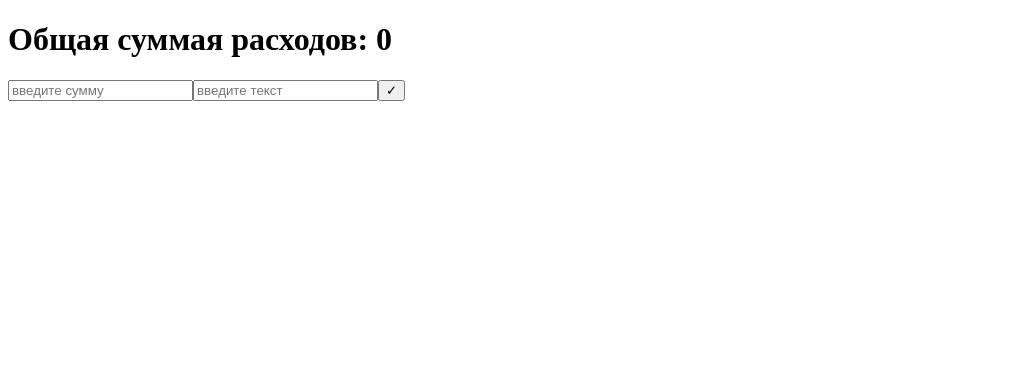
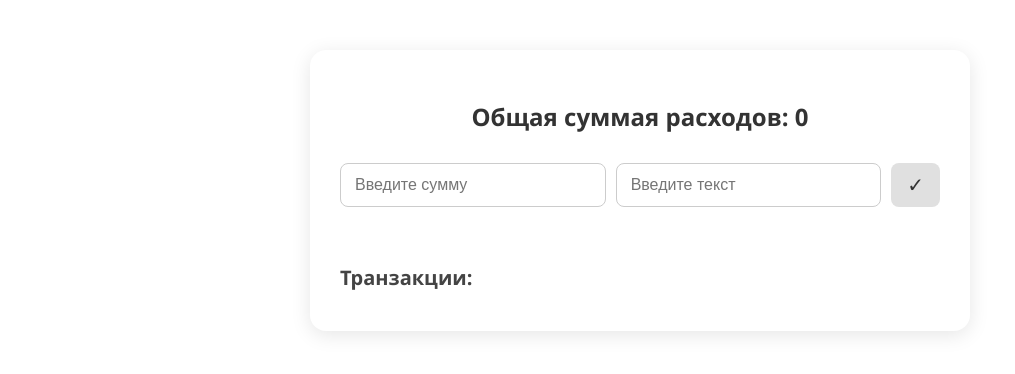
Before and after one commit to iCHera/financial-tracker, a Vue app: page / in a window 1280 px wide. Shown: the top 374 px of the page, without its empty margins (0-1015 px from the left). Built offline with nearby package versions, Linux system fonts and the light colour scheme.

Commit message:
expenses

```diff
--- a/src/components/Expenses.vue
+++ b/src/components/Expenses.vue
@@ -1,16 +1,29 @@
 <script setup>
-    import { ref } from 'vue'
+    import { compile, computed, ref } from 'vue'
     import { useTransactionsStore } from '@/stores/transactions';
 
-    const expenses = useTransactionsStore()
+    const store = useTransactionsStore()
 
+    // для добавления записи
     const transactionText = ref('')
     const transactionAmount = ref('')
 
+    // для изменения записи
+    const editText = ref('')
+    const editAmount = ref('')
+    const editingId = ref(null);
+
+    // фильтрация переменных
+    const transactions = computed(() => {
+        return store.transactions.filter(t => t.amount < 0)
+    })
+
+    //функция добавления значений
     function addExpenses() {
         const potentialNumber = parseFloat(transactionAmount.value);
 
         if (!transactionText.value.trim() && transactionAmount.value) {
+            alert("Заполните все поля.")
             return;
         }
 
@@ -24,36 +37,342 @@
             amount: -potentialNumber
         }
 
-        expenses.addTransaction(transactionData)
+        store.addTransaction(transactionData)
 
         transactionText.value = ''
         transactionAmount.value = ''
     }
 
+    //функция начала изменения
+    function startEditing(transaction) {
+        editingId.value = transaction.id
+        editText.value = transaction.text;
+        editAmount.value = transaction.amount;
+    }
+
+    // функция изменения значений
+    function EditValue(ExpensesID) {
+        const potentialNumber = parseFloat(editAmount.value);
+
+        if (!editText.value.trim() || !editAmount.value) {
+            alert("Заполните все поля.")
+            return;
+        };
+
+        if (isNaN(potentialNumber)) {
+            alert("Пожалуйста, введите корректную сумму.");
+            return;
+        }
+
+        const updateData = {
+            text: editText.value,
+            amount: -Math.abs(parseFloat(editAmount.value))
+        };
+
+        store.updateTransaction(ExpensesID, updateData)
+        editingId.value = null;
+    }
+
+    //функция конец изменения
+    function cancelEditing() {
+        editingId.value = null;
+    }
+
+    //функция удаления
+    function deleteExpenses(ExpensesID) {
+        store.deleteTransaction(ExpensesID)
+    }
+
 </script>
 
 <template>
-    <h1> Общая суммая расходов: {{ expenses.totalExpense }} </h1>
+    <section class="expenses">
+        <h1 class="expenses-sum"> Общая суммая расходов: {{ store.totalExpense }} </h1>
 
             <div class="expenses-table">
                 <input type="number"
-        placeholder="введите сумму"
+                placeholder="Введите сумму"
                 class="expenses-price-input"
-        v-model="transactionAmount">
+                v-model="transactionAmount"
+                @keyup.enter="addExpenses"
+                >
 
                 <input type="text"
-        placeholder="введите текст"
+                placeholder="Введите текст"
                 class="expenses-text-input"
                 v-model="transactionText"
+                @keyup.enter="addExpenses"
                 >
                 <button
                 class="expenses-button"
                 :class="{'is-activ': transactionText.trim() && transactionAmount}"
-        @click="addExpenses()"
+                @click="addExpenses"
                 >✓</button>
             </div>
+
+            <div class="transactions-div">
+                <h1 class="transactions-text">Транзакции: </h1>
+                    <ul class="transactions-content-ul">
+                        <li v-for="transaction in transactions" :key="transaction.id" class="transactions-content-li">
+
+                            <div v-if="editingId === transaction.id" class="edit-form">
+
+                                <input type="number"
+                                v-model="editAmount"
+                                class="edit-amount"
+                                placeholder="Введите сумму">
+
+                                <input type="text"
+                                v-model="editText"
+                                class="edit-text"
+                                placeholder="Введите текст">
+
+                                <button @click="EditValue(transaction.id)" class="edit-button-aplya">✓</button>
+                                <button @click="cancelEditing" class="edit-button-cancellation">X</button>
+
+                            </div>
+
+                            <div v-else class="display-view">
+
+                                <div class="transactions-content-dev-text">
+                                    <h1 class="transactions-amount-div"> {{ transaction.amount }}</h1>
+                                    <h1 class="transactions-text-div">{{ transaction.text }}</h1>
+                                </div>
+
+                                <div class="transactions-button-div">
+                                    <button class="button-new-value" @click="startEditing(transaction)">✏️</button>
+                                    <button class="button-delete" @click="deleteExpenses(transaction.id)">X</button>
+                                </div>
+
+                            </div>
+
+                        </li>
+                    </ul>
+            </div>
+    </section>
 </template>
 
 <style scoped>
+.expenses {
+    display: flex;
+    flex-direction: column;
+    align-items: center;
+    max-width: 600px;
+    width: 100%;
+    margin: 50px auto;
+    padding: 30px;
+    background: #ffffff;
+    border-radius: 16px;
+    box-shadow: 0 4px 20px rgba(0, 0, 0, 0.1);
+    font-family: 'Segoe UI', Tahoma, Geneva, Verdana, sans-serif;
+}
 
+.expenses-sum {
+    font-size: 24px;
+    font-weight: bold;
+    color: #333;
+    margin-bottom: 30px;
+}
+
+.expenses-table {
+    display: flex;
+    gap: 10px;
+    width: 100%;
+    margin-bottom: 20px;
+}
+
+.expenses-price-input,
+.expenses-text-input {
+    flex: 1;
+    padding: 10px 14px;
+    font-size: 16px;
+    border: 1px solid #ccc;
+    border-radius: 8px;
+    outline: none;
+    transition: border-color 0.3s ease;
+}
+
+.expenses-price-input:focus,
+.expenses-text-input:focus {
+    border-color: #4CAF50;
+}
+
+.expenses-button {
+    padding: 10px 16px;
+    font-size: 20px;
+    background-color: #e0e0e0;
+    color: #333;
+    border: none;
+    border-radius: 8px;
+    cursor:not-allowed;
+    transition: all 0.3s ease;
+}
+
+.expenses-button.is-activ {
+    background-color: #4CAF50;
+    color: #fff;
+    cursor: pointer;
+}
+
+.expenses-button.is-activ:hover {
+    background-color: #45a049;
+    color: #fff;
+
+}
+
+.transactions-div {
+    width: 100%;
+    margin-top: 20px;
+}
+
+.transactions-text {
+    font-size: 20px;
+    font-weight: bold;
+    color: #444;
+    margin-bottom: 10px;
+}
+
+.transactions-content-ul {
+    list-style: none;
+    padding: 0;
+    margin: 0;
+}
+
+.transactions-content-li {
+    display: flex;
+    justify-content: space-between;
+    align-items: center;
+    background-color: #f7f7f7;
+    padding: 12px 16px;
+    margin-bottom: 10px;
+    border-radius: 10px;
+    box-shadow: 0 2px 6px rgba(0, 0, 0, 0.05);
+}
+
+.edit-form {
+    display: flex;
+    gap: 10px;
+    width: 100%;
+    border-radius: 10px;
+    box-shadow: inset 0 0 5px rgba(0, 0, 0, 0.05);
+    align-items: center;
+    flex-wrap: wrap;
+}
+
+.edit-amount,
+.edit-text {
+    flex: 1;
+    padding: 10px 14px;
+    font-size: 16px;
+    border: 1px solid #ccc;
+    border-radius: 8px;
+    outline: none;
+    transition: border-color 0.3s ease;
+    min-width: 120px;
+}
+
+.edit-amount:focus,
+.edit-text:focus {
+    border-color: #4CAF50;
+}
+
+.edit-button-aplya {
+    background-color: #4CAF50;
+    color: white;
+    border: none;
+    border-radius: 6px;
+    padding: 5px 10px;
+    font-size: 16px;
+    cursor: pointer;
+    transition: background-color 0.3s ease;
+}
+
+.edit-button-aplya:hover {
+    background-color: #45a049;
+}
+
+.edit-button-cancellation {
+    background-color: #ff5252;
+    color: white;
+    border: none;
+    border-radius: 6px;
+    padding: 6px 11px;
+    font-size: 16px;
+    cursor: pointer;
+    transition: background-color 0.3s ease;
+}
+
+.edit-button-cancellation:hover {
+    background-color: #d32f2f;
+}
+
+.display-view {
+    display: flex;
+    justify-content: space-between;
+    align-items: center;
+    width: 100%;
+}
+
+.transactions-content-dev-text {
+    display: flex;
+    gap: 20px;
+    align-items: center;
+}
+
+.transactions-text-div {
+    font-size: 16px;
+    color: #333;
+}
+
+.transactions-amount-div {
+    font-size: 16px;
+    font-weight: bold;
+    color: #e53935;
+}
+
+.button-new-value {
+    background-color: #2196f3;
+    color: #fff;
+    border: none;
+    border-radius: 6px;
+    padding: 5px 7px;
+    font-size: 14px;
+    cursor: pointer;
+    transition: background-color 0.3s ease;
+}
+
+.button-new-value:hover {
+    background-color: #1976d2;
+}
+
+.transactions-button-div {
+    display: flex;
+    gap: 10px;
+    align-items: center;
+}
+
+.button-delete {
+    background-color: #ff5252;
+    color: #fff;
+    border: none;
+    border-radius: 6px;
+    padding: 6px 12px;
+    font-size: 14px;
+    cursor: pointer;
+    transition: background-color 0.3s ease;
+}
+
+.button-delete:hover {
+    background-color: #d32f2f;
+}
+
+input[type=number]::-webkit-outer-spin-button,
+input[type=number]::-webkit-inner-spin-button {
+    -webkit-appearance: none;
+    margin: 0;
+}
+
+input[type=number] {
+    -moz-appearance: textfield;
+}
 </style>
--- a/src/stores/transactions.js
+++ b/src/stores/transactions.js
@@ -35,6 +35,16 @@ export const useTransactionsStore  = defineStore('transactions', () => {
     })
   }
 
+  function updateTransaction(transactionId, updatedData) {
+    const currentTransactions = transactions.value
+
+    const updatedTransactions = currentTransactions.map((transaction) => {
+      if (transaction.id === transactionId) return {... transaction, ... updatedData}
+      else return transaction
+    })
+    transactions.value = updatedTransactions
+  }
+
   //функция удаления транзакции
   function deleteTransaction(transactionID) {
     transactions.value = transactions.value.filter(t => t.id !== transactionID);
@@ -47,5 +57,6 @@ export const useTransactionsStore  = defineStore('transactions', () => {
     totalExpense,
     addTransaction,
     deleteTransaction,
+    updateTransaction,
    }
 })
```
Lines whose indentation alone changed are shown as unchanged.
